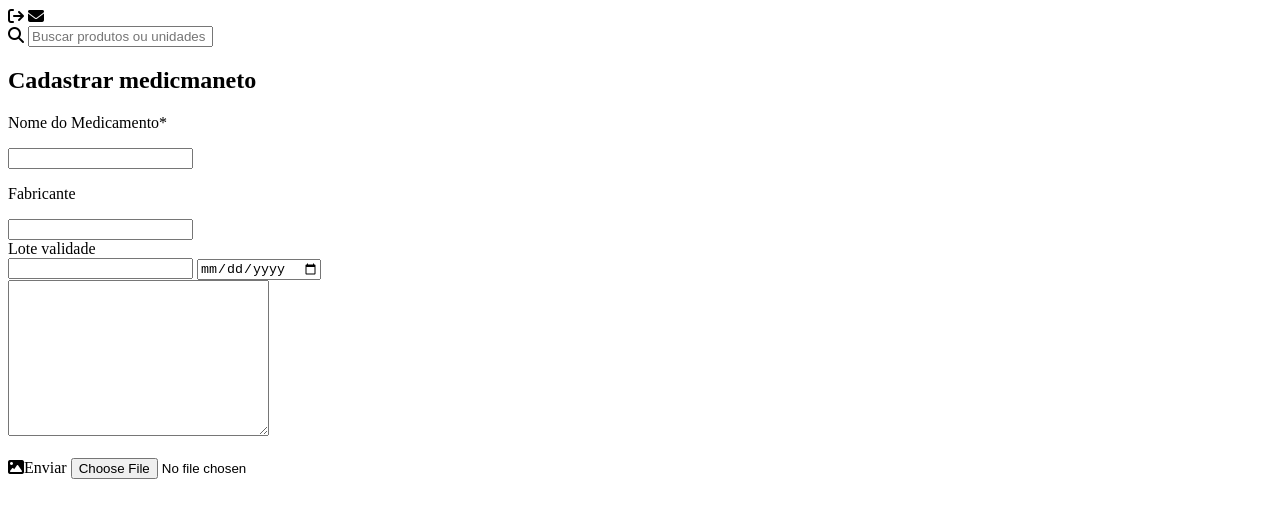
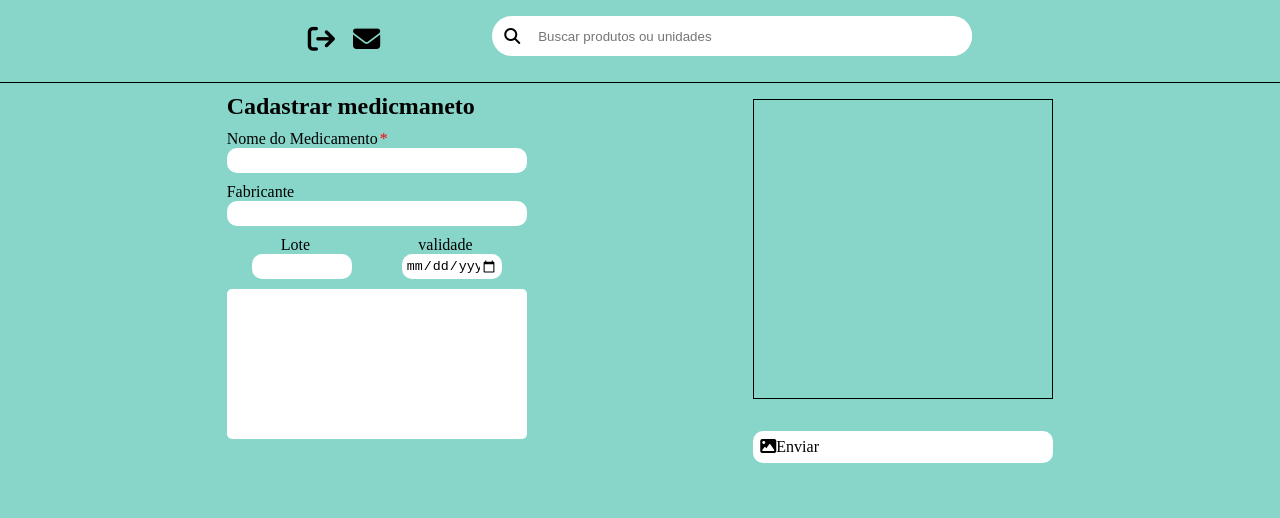
Before and after one commit to raquellarrat/trabalho_modelagem, a website: page medistock/Public/HTML/cadastroProduto.html in a window 1280 px wide. Drawn offline with Linux system fonts and the light colour scheme.

Commit message:
Update cadastroProduto.html

```diff
--- a/medistock/Public/HTML/cadastroProduto.html
+++ b/medistock/Public/HTML/cadastroProduto.html
@@ -4,7 +4,7 @@
     <meta charset="UTF-8">
     <meta http-equiv="X-UA-Compatible" content="IE=edge">
     <meta name="viewport" content="width=device-width, initial-scale=1.0">
-    <link rel="stylesheet" href="../CSS/cadastraProduto.css">
+    <link rel="stylesheet" href="../CSS/cadastroProduto.css">
     <link rel="stylesheet" href="https://cdnjs.cloudflare.com/ajax/libs/font-awesome/6.4.0/css/all.min.css">
     <title>Document</title>
 </head>
```
